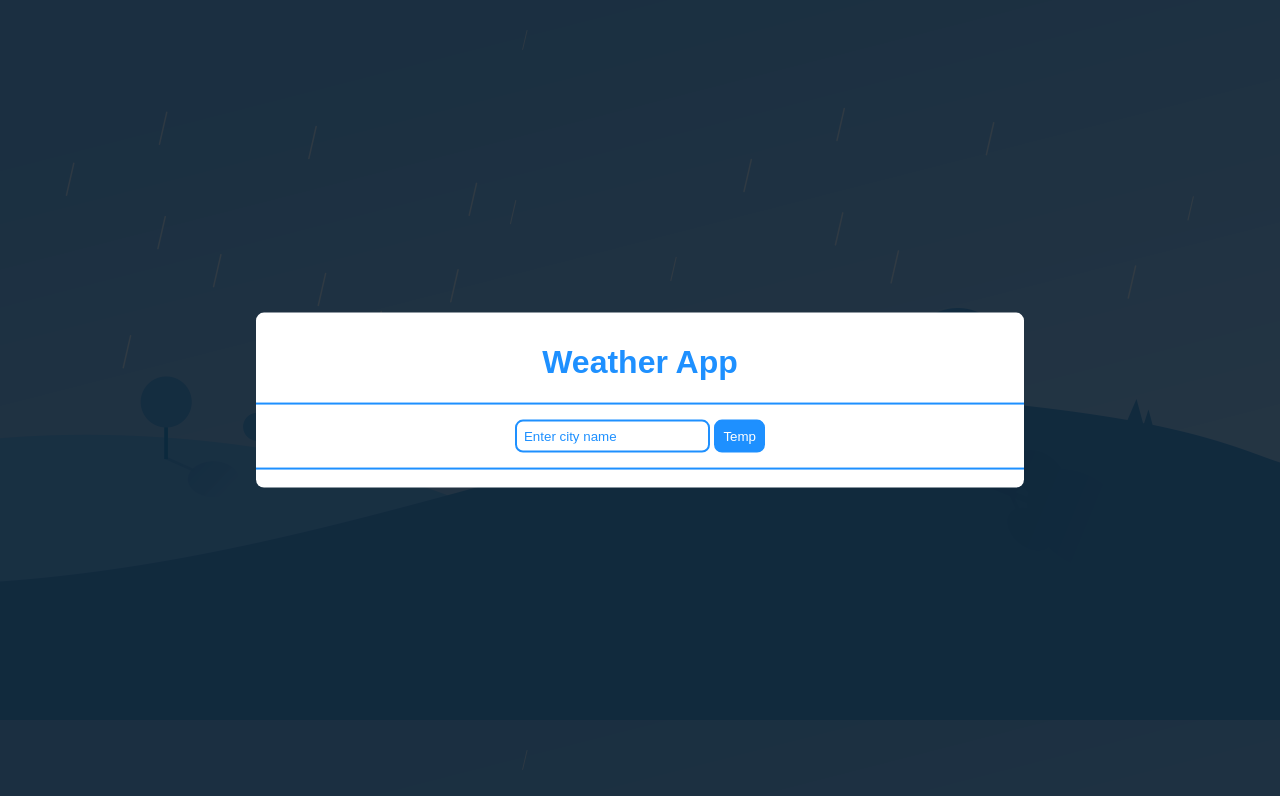
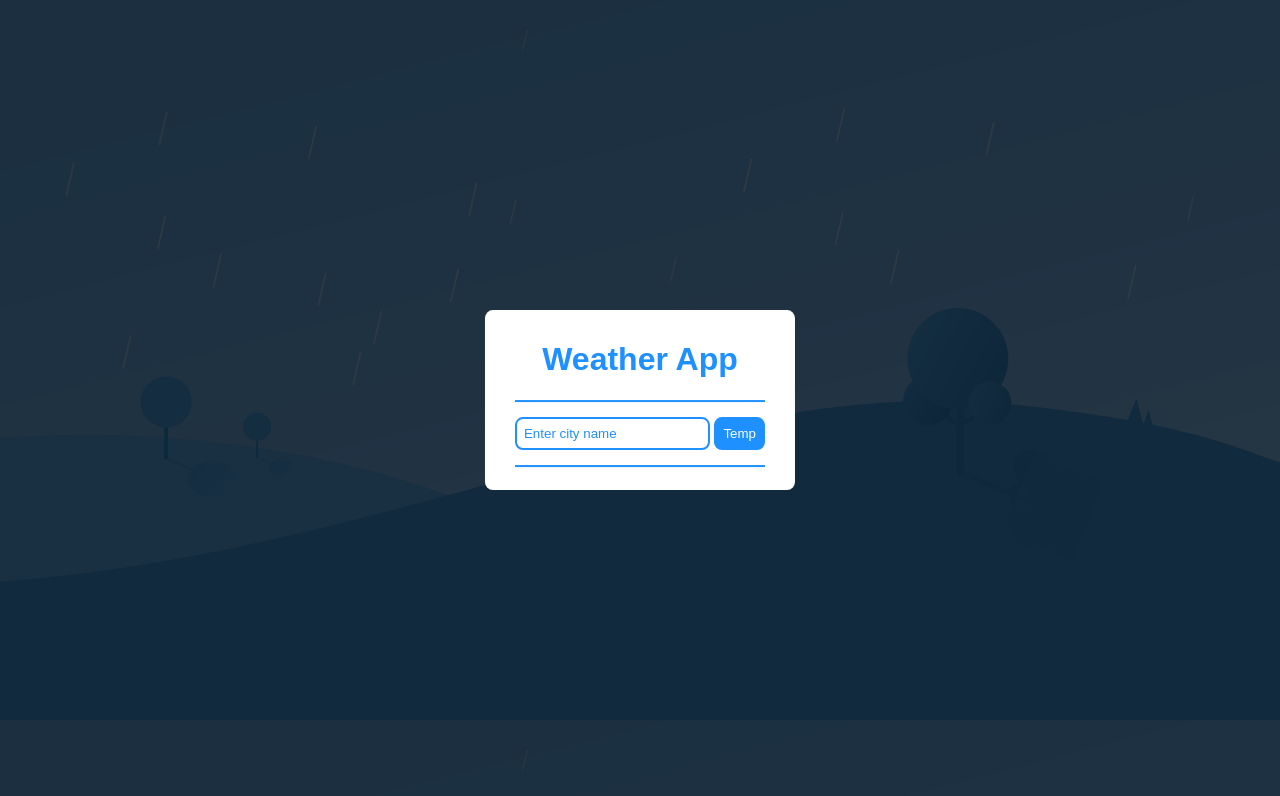
Before and after one commit to hazemessam/weather-app, a plain HTML site: page index.html in a window 1280 px wide. Drawn offline with Linux system fonts and the light colour scheme.

Commit message:
change style

```diff
--- a/style.css
+++ b/style.css
@@ -29,8 +29,9 @@ body {
     transform: translate(-50%, -50%);
     background-color: #fff;
     border-radius: 8px;
-    width: 60%;
-    padding: 10px 0;
+    /* width: 60%; */
+    width: fit-content;
+    padding: 10px 30px 15px;
     transition: 1s;
     z-index: 2;
 }
```
